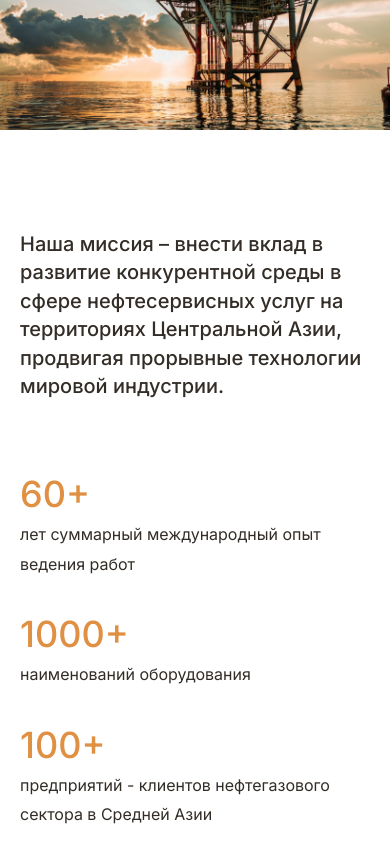
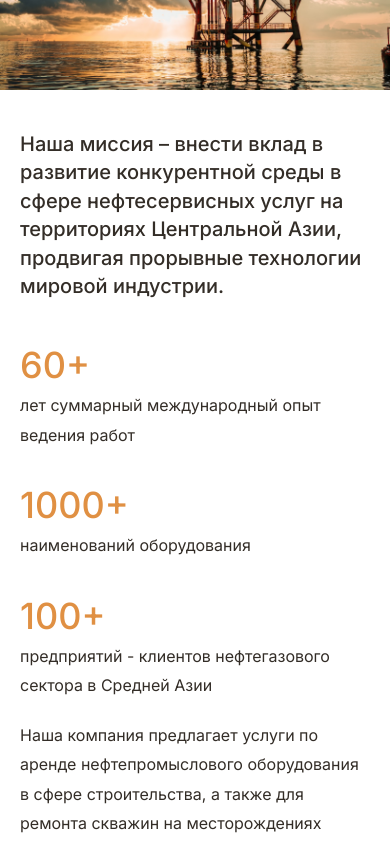
Before and after one commit to emiliaweb/vatg, a website: page app/index.html in a window 390 px wide. Shown: the part 520-1364 px from the top of the page. Drawn offline with Linux system fonts and the light colour scheme.

Commit message:
Improve mobile view

```diff
--- a/app/assets/css/sass/components/_hero.scss
+++ b/app/assets/css/sass/components/_hero.scss
@@ -1,5 +1,8 @@
 .hero {
     margin-top: 60px;
+    @media (max-width: 767px) {
+        margin-top: 20px;
+    }
     &-title {
         span {
             font-weight: 300;
--- a/app/assets/css/sass/components/home-page/_mission.scss
+++ b/app/assets/css/sass/components/home-page/_mission.scss
@@ -1,7 +1,13 @@
 .mission {
     margin-top: 100px;
+    @media (max-width: 767px) {
+        margin-top: 40px;
+    }
     &-wrap {
         margin-top: 69px;
+        @media (max-width: 767px) {
+            margin-top: 40px;
+        }
     }
     &-items {
         display: grid;
```
Also changed, not shown: app/assets/css/style.min.css.
